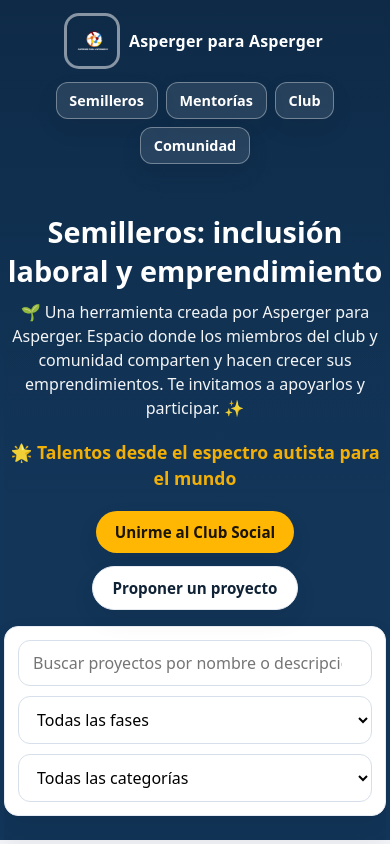
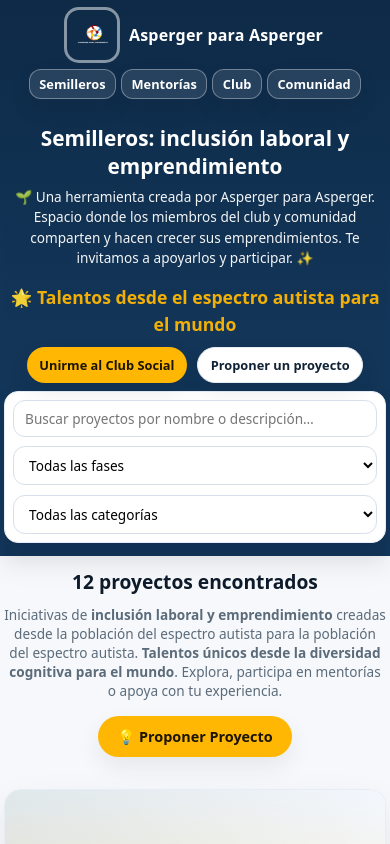
Before and after one commit to ojaramil/semilleros, a plain HTML site: page index.html in a window 390 px wide. Shown: the top 844 px of the page. Drawn offline with Linux system fonts and the light colour scheme.

Commit message:
Update index.html

```diff
--- a/index.html
+++ b/index.html
@@ -72,11 +72,17 @@
     .nav a.btn{ padding:.6rem 1rem; border-radius:12px; background:rgba(255,255,255,.1); border:1px solid rgba(255,255,255,.35); color:#fff; font-weight:600; text-decoration: none; }
     .nav a.btn:hover{ background:rgba(255,255,255,.18); }
 
-    /* Mobile navigation */
+    /* Mobile navigation - Reducido */
     @media (max-width: 768px) {
-      .nav{ flex-direction: column; gap: 1rem; padding: 1rem 0; }
-      .nav .links{ display: flex; gap: 0.5rem; flex-wrap: wrap; justify-content: center; }
-      .nav a.btn{ padding: .5rem .8rem; font-size: 0.9rem; }
+      .nav{ flex-direction: column; gap: 0.8rem; padding: 0.8rem 0; }
+      .nav .links{ display: flex; gap: 0.4rem; flex-wrap: wrap; justify-content: center; }
+      .nav a.btn{ padding: .4rem .7rem; font-size: 0.85rem; }
+    }
+
+    @media (max-width: 480px) {
+      .nav{ gap: 0.6rem; padding: 0.6rem 0; }
+      .nav .links{ gap: 0.3rem; }
+      .nav a.btn{ padding: .3rem .6rem; font-size: 0.8rem; }
     }
 
     /* === Hero === */
@@ -89,13 +95,20 @@
     .btn.secondary{ background: #fff; color:#102235; border:1px solid #e6ebf2; }
     .btn:focus-visible{ outline: 3px solid var(--ring); outline-offset: 2px; }
 
-    /* Mobile hero */
+    /* Mobile hero - Reducido significativamente */
     @media (max-width: 768px) {
-      .hero{ padding: 2rem 0 1.5rem; }
-      .hero h1{ font-size: 1.8rem; text-align: center; }
-      .hero p{ text-align: center; max-width: 100%; }
-      .actions{ justify-content: center; gap: 0.8rem; }
-      .btn{ padding: .7rem 1.2rem; font-size: 0.95rem; }
+      .hero{ padding: 1.2rem 0 1rem; }
+      .hero h1{ font-size: 1.5rem; text-align: center; margin-bottom: 0.4rem; }
+      .hero p{ text-align: center; max-width: 100%; margin-bottom: 0.8rem; font-size: 0.9rem; }
+      .actions{ justify-content: center; gap: 0.6rem; margin-bottom: 0.5rem; }
+      .btn{ padding: .6rem 1rem; font-size: 0.85rem; }
+    }
+
+    @media (max-width: 480px) {
+      .hero{ padding: 1rem 0 0.8rem; }
+      .hero h1{ font-size: 1.3rem; }
+      .hero p{ font-size: 0.85rem; margin-bottom: 0.6rem; }
+      .btn{ padding: .5rem 0.8rem; font-size: 0.8rem; }
     }
 
     /* === Barra de herramientas === */
@@ -103,16 +116,33 @@
     .toolbar input, .toolbar select{ padding:.7rem .9rem; border:1px solid #d7e0ea; border-radius: 12px; background:#fff; font: inherit; }
     @media (max-width: 840px){ .toolbar{ grid-template-columns: 1fr; } }
 
+    /* Mobile toolbar - Reducido */
+    @media (max-width: 768px) {
+      .toolbar{ margin-top: 0.5rem; padding: 0.6rem; }
+      .toolbar input, .toolbar select{ padding: 0.6rem 0.8rem; font-size: 0.9rem; }
+    }
+
+    @media (max-width: 480px) {
+      .toolbar{ margin-top: 0.3rem; padding: 0.5rem; }
+      .toolbar input, .toolbar select{ padding: 0.5rem 0.7rem; font-size: 0.85rem; }
+    }
+
     /* === Sección Semilleros (grid 3x3) === */
     .section{ padding: 2.4rem 0; }
     .section h2{ font-size: clamp(1.4rem, 1.2vw + 1rem, 2rem); margin:0 0 .6rem; }
     .section p.lead{ margin:0 0 1.4rem; color:var(--muted); max-width: 70ch; }
 
-    /* Mobile section improvements */
+    /* Mobile section improvements - Reducido para mostrar más proyectos */
     @media (max-width: 768px) {
-      .section{ padding: 1.5rem 0; }
-      .section h2{ text-align: center; margin-bottom: 1rem; }
-      .section p.lead{ text-align: center; max-width: 100%; margin-bottom: 2rem; }
+      .section{ padding: 1rem 0; }
+      .section h2{ text-align: center; margin-bottom: 0.8rem; font-size: 1.3rem; }
+      .section p.lead{ text-align: center; max-width: 100%; margin-bottom: 1.2rem; font-size: 0.9rem; }
+    }
+
+    @media (max-width: 480px) {
+      .section{ padding: 0.8rem 0; }
+      .section h2{ margin-bottom: 0.6rem; font-size: 1.2rem; }
+      .section p.lead{ margin-bottom: 1rem; font-size: 0.85rem; }
     }
 
     .grid{ display:grid; grid-template-columns: repeat(auto-fit, minmax(300px, 1fr)); gap:1.5rem; min-height: 200px; }
@@ -145,6 +175,15 @@
       .card .actions .btn{ flex: none; width: 100%; }
       .content{ padding: 0.8rem; }
       .title{ font-size: 1rem; }
+    }
+
+    /* Mobile button improvements */
+    @media (max-width: 768px) {
+      .btn[style*="font-size: 1.1rem"]{ font-size: 1rem !important; padding: 0.8rem 1.5rem !important; }
+    }
+
+    @media (max-width: 480px) {
+      .btn[style*="font-size: 1.1rem"]{ font-size: 0.9rem !important; padding: 0.7rem 1.2rem !important; }
     }
 
     /* === Footer === */
```
